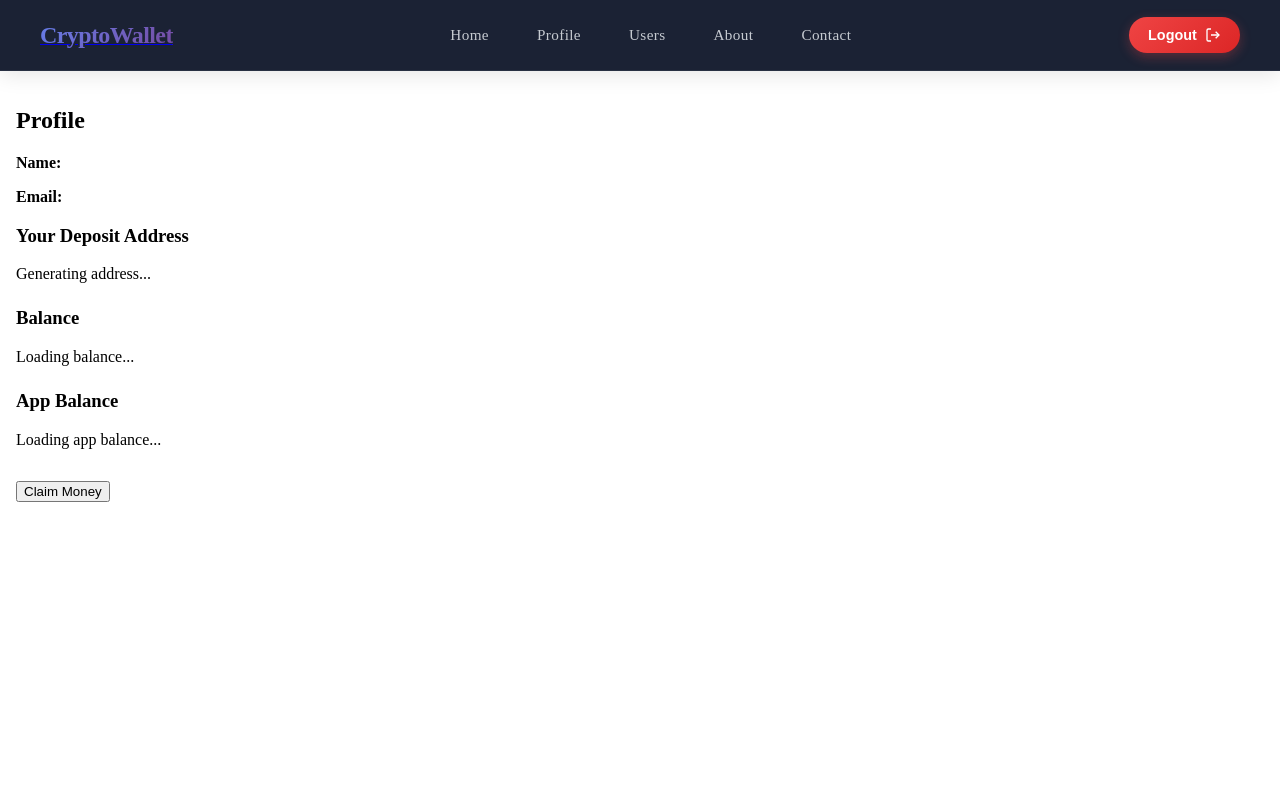
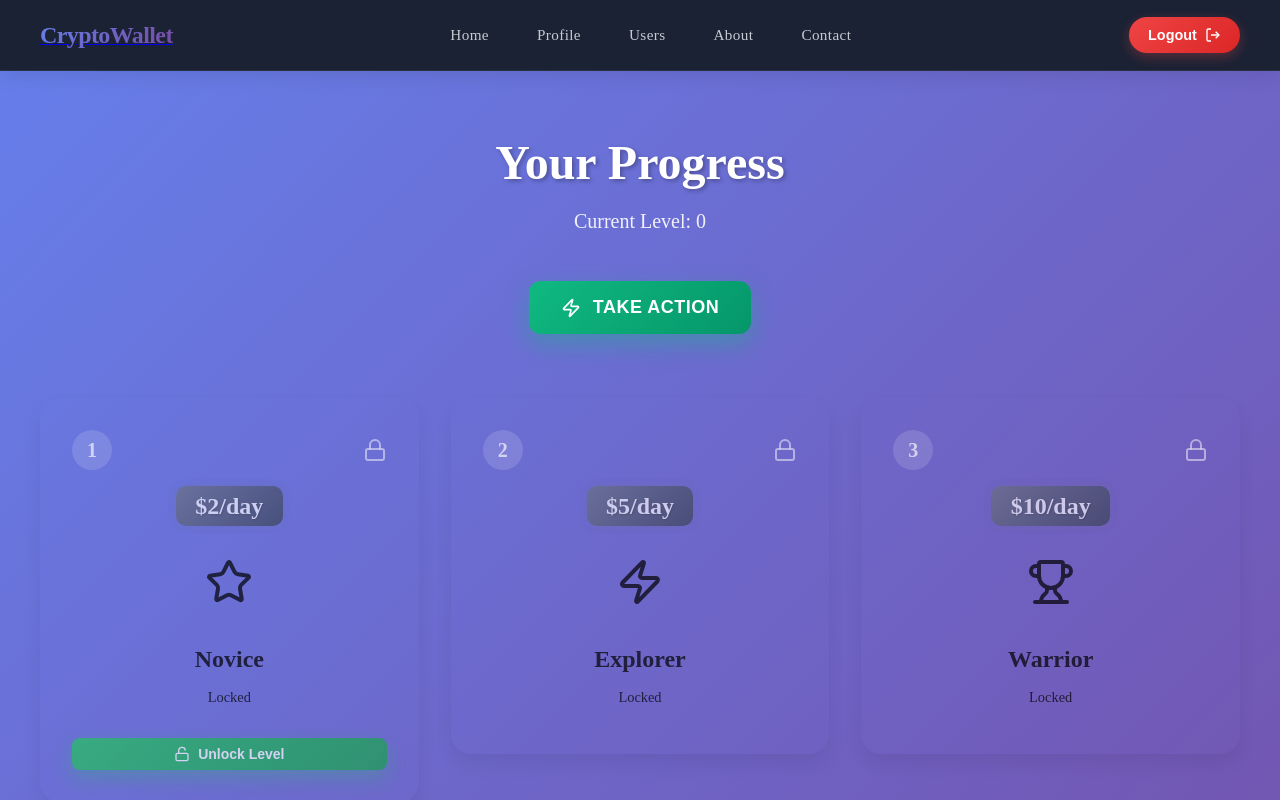
Before and after one commit to josephchamoun/dcpclone-frontend, a Next.js app: page /home in a window 1280 px wide. Shown: the top 800 px of the page. Built offline with nearby package versions, Linux system fonts and the light colour scheme.

Commit message:
making the home page

```diff
--- a/app/(main)/home/page.js
+++ b/app/(main)/home/page.js
@@ -1,132 +1,175 @@
 'use client';
-import React, { useState, useEffect, useCallback } from 'react';
-import { generateWallet, getWalletBalance, addMoneyToBalance, getAppBalance } from '@/services/walletService';
-import axios from 'axios';
+import React, { useState, useEffect } from 'react';
+import { Lock, Star, Crown, Gem, Zap, Trophy, Unlock } from 'lucide-react';
+import styles from '@/styles/home.module.css';
+
 export default function ProfilePage() {
-  const [email, setEmail] = useState('');
-  const [name, setName] = useState('');
-  const [address, setAddress] = useState('');
-  const [loading, setLoading] = useState(false);
-  const [balance, setBalance] = useState(null);
-  const [appBalance, setAppBalance] = useState(null);
-  const [error, setError] = useState('');
+  const [userLevel, setUserLevel] = useState(0);
+  const [canClick, setCanClick] = useState(true);
+  const [timeLeft, setTimeLeft] = useState(0);
+
+  const COOLDOWN_TIME = 5;
+
+  useEffect(() => {
+    const storedUser = localStorage.getItem('user');
+    if (storedUser) {
+      try {
+        const parsedUser = JSON.parse(storedUser);
+        if (parsedUser.level !== undefined) {
+          setUserLevel(parsedUser.level);
+        }
+      } catch (err) {
+        console.error('Error parsing user from localStorage:', err);
+      }
+    }
+  }, []);
+
+  const levels = [
+    { id: 1, name: 'Novice', icon: Star, color: 'from-gray-400 to-gray-600', shadowColor: 'shadow-gray-500/50', description: 'Just getting started!', price:2},
+    { id: 2, name: 'Explorer', icon: Zap, color: 'from-blue-400 to-blue-600', shadowColor: 'shadow-blue-500/50', description: 'Finding your way around', price:5 },
+    { id: 3, name: 'Warrior', icon: Trophy, color: 'from-green-400 to-green-600', shadowColor: 'shadow-green-500/50', description: 'Building strength and skill',price:10 },
+    { id: 4, name: 'Champion', icon: Crown, color: 'from-purple-400 to-purple-600', shadowColor: 'shadow-purple-500/50', description: 'A true force to be reckoned with', price:20 },
+    { id: 5, name: 'Legend', icon: Gem, color: 'from-yellow-400 to-yellow-600', shadowColor: 'shadow-yellow-500/50', description: 'The stuff of legends', price:50 }
+  ];
+
+  const handleButtonClick = () => {
+    if (!canClick) return;
+
+    setCanClick(false);
+    setTimeLeft(COOLDOWN_TIME);
+    console.log('Button clicked! Performing action...');
+
+    const timer = setInterval(() => {
+      setTimeLeft((prev) => {
+        if (prev <= 1) {
+          setCanClick(true);
+          clearInterval(timer);
+          return 0;
+        }
+        return prev - 1;
+      });
+    }, 1000);
+  };
+
+  const handleUnlockLevel = (id) => {
+    if (id === userLevel + 1) {
+      const newLevel = id;
+      setUserLevel(newLevel);
+      localStorage.setItem('user', JSON.stringify({ level: newLevel }));
+    }
+  };
+
+  const formatTime = (seconds) => {
+    const mins = Math.floor(seconds / 60);
+    const secs = seconds % 60;
+    return `${mins}:${secs.toString().padStart(2, '0')}`;
+  };
+
+  return (
+    <div className={styles.profilePage}>
+      <div className={styles.container}>
+        {/* Header */}
+        <div className={styles.header}>
+          <h1 className={styles.title}>Your Progress</h1>
+          <p className={styles.subtitle}>Current Level: {userLevel}</p>
+        </div>
+
+        {/* Action Button */}
+        <div className={styles.actionSection}>
+          <button
+            onClick={handleButtonClick}
+            disabled={!canClick}
+            className={`${styles.actionButton} ${canClick ? styles.enabled : styles.disabled}`}
+          >
+            {canClick ? (
+              <>
+                <Zap className={styles.buttonIcon} />
+                Take Action
+              </>
+            ) : (
+              <>
+                <div className={`${styles.buttonIcon} ${styles.spinner}`}></div>
+                Wait {formatTime(timeLeft)}
+              </>
+            )}
+          </button>
+        </div>
+
+        {/* Levels Grid */}
+        <div className={styles.levelsGrid}>
+          {levels.map((level) => {
+            const isUnlocked = userLevel >= level.id;
+            const canUnlock = userLevel + 1 === level.id;
+            const IconComponent = level.icon;
+
+            return (
+              <div key={level.id} className={`${styles.levelCard} ${isUnlocked ? styles.unlocked : styles.locked}`}>
+                <div
+                  className={`${styles.levelContent} bg-gradient-to-br ${
+                    isUnlocked ? level.color : 'from-gray-300 to-gray-500'
+                  } ${isUnlocked ? 'ring-2 ring-white/50' : ''}`}
+                >
+                  <div className={styles.levelHeader}>
+                    <div className={styles.levelNumber}>{level.id}</div>
+                    {!isUnlocked && <Lock className={styles.lockIcon} />}
+                  </div>
+                 <div className={styles.levelPrice}>${level.price}/day</div>
+
+
+                  <div className={styles.levelIconContainer}>
+                    <IconComponent
+                      className={`${styles.levelIcon} ${isUnlocked ? 'text-white' : 'text-gray-400'}`}
+                    />
+                  </div>
 
 
 
+                  <div className={styles.levelInfo}>
+                    <h3 className={`${styles.levelName} ${isUnlocked ? 'text-white' : 'text-gray-500'}`}>
+                      {level.name}
+                    </h3>
+                    <p className={`${styles.levelDescription} ${isUnlocked ? 'text-white/80' : 'text-gray-400'}`}>
+                      {isUnlocked ? level.description : 'Locked'}
+                    </p>
+                  </div>
 
+                  {/* Unlock Button for Locked Levels */}
+                  {!isUnlocked && canUnlock && (
+                    <button
+                      onClick={() => handleUnlockLevel(level.id)}
+                      className={styles.unlockButton}
+                    >
+                      <Unlock size={16} />
+                      Unlock Level
+                    </button>
 
-  // Fetch balance for given address
-  const fetchBalance = useCallback(async (addr) => {
-    try {
-      const response = await getWalletBalance(addr);
-      setBalance(response.data.balance);
-    } catch (error) {
-      console.error('Failed to fetch balance:', error);
-    }
-  }, []);
-    // Fetch app balance
-    const fetchAppBalance = useCallback(async () => {
-      try {
-        const response = await getAppBalance();
-        setAppBalance(response.data.balance);
-      } catch (error) {
-        console.error('Failed to fetch app balance:', error);
-      }
-    }, []);
+                  )}
 
-  // Generate address for user if not present
-  const generateAddressForUser = useCallback(async () => {
-    setLoading(true);
-    try {
-      const response = await generateWallet();
-      const newAddress = response.data.address;
-      setAddress(newAddress);
+                  {isUnlocked && (
+                    <div className={`${styles.levelGlow} ${level.shadowColor}`}></div>
+                  )}
+                </div>
+              </div>
+            );
+          })}
+        </div>
 
-      // Update localStorage with new address
-      const storedUser = localStorage.getItem('user');
-      if (storedUser) {
-        const user = JSON.parse(storedUser);
-        user.deposit_address = newAddress;
-        localStorage.setItem('user', JSON.stringify(user));
-      }
-
-      await fetchBalance(newAddress);
-    } catch (error) {
-      alert('Failed to generate wallet address');
-      console.error(error);
-    }
-    setLoading(false);
-  }, [fetchBalance]);
-
-  // Load user info on first render
-  useEffect(() => {
-    const storedUser = localStorage.getItem('user');
-    if (storedUser) {
-      const user = JSON.parse(storedUser);
-      setEmail(user.email || '');
-      setName(user.name || '');
-
-      if (user.deposit_address) {
-        setAddress(user.deposit_address);
-        fetchBalance(user.deposit_address);
-        fetchAppBalance();
-      } else {
-        generateAddressForUser();
-      }
-    }
-  }, [fetchBalance, fetchAppBalance, generateAddressForUser]);
-
-const handleClaimMoney = async () => {
-  setError('');
-  try {
-    await addMoneyToBalance();
-    await fetchAppBalance(); // Refresh app balance after claiming
-  } catch (err) {
-    setError('Failed to claim money: ' + (err.response?.data?.error || err.message));
-    console.error(err);
-  }
-};
-
-
-
-  return (
-    <div style={{ padding: '1rem' }}>
-      <h2>Profile</h2>
-      <p><strong>Name:</strong> {name}</p>
-      <p><strong>Email:</strong> {email}</p>
-
-      <div style={{ marginTop: '1rem' }}>
-        <h3>Your Deposit Address</h3>
-        {address ? (
-          <code>{address}</code>
-        ) : (
-          <p>Generating address...</p>
-        )}
+        {/* Debug Controls (remove in production) */}
+        <div className={styles.debugSection}>
+          <p className={styles.debugTitle}>Debug Controls:</p>
+          <div className={styles.debugButtons}>
+            {[0, 1, 2, 3, 4, 5].map((level) => (
+              <button
+                key={level}
+                onClick={() => setUserLevel(level)}
+                className={`${styles.debugBtn} ${userLevel === level ? styles.active : ''}`}
+              >
+                Level {level}
+              </button>
+            ))}
+          </div>
+        </div>
       </div>
-
-      <div style={{ marginTop: '1.5rem' }}>
-        <h3>Balance</h3>
-        {balance !== null ? (
-          <p>{balance} ETH</p>
-        ) : (
-          <p>Loading balance...</p>
-        )}
-      </div>
-        <div style={{ marginTop: '1.5rem' }}>
-            <h3>App Balance</h3>
-            {appBalance !== null ? (
-            <p>{appBalance} ETH</p>
-            ) : (
-            <p>Loading app balance...</p>
-            )}
-        </div>
-      <button
-        onClick={handleClaimMoney}
-
-        style={{ marginTop: '1rem' }}
-      >
-        Claim Money
-      </button>
     </div>
   );
 }
--- a/app/(main)/profile/page.js
+++ b/app/(main)/profile/page.js
@@ -8,6 +8,7 @@ import styles from '@/styles/profile.module.css';
 export default function ProfilePage() {
   const [email, setEmail] = useState('');
   const [name, setName] = useState('');
+  const [level, setLevel] = useState(0);
   const [address, setAddress] = useState('');
   const [loading, setLoading] = useState(false);
   const [balance, setBalance] = useState(null);
@@ -64,6 +65,7 @@ export default function ProfilePage() {
       const user = JSON.parse(storedUser);
       setEmail(user.email || '');
       setName(user.name || '');
+      setLevel(user.level || 0);
 
       if (user.deposit_address) {
         setAddress(user.deposit_address);
@@ -93,6 +95,7 @@ return (
     <div className={styles['profile-info']}>
       <p><strong>Name:</strong> {name}</p>
       <p><strong>Email:</strong> {email}</p>
+      <p><strong>Level:</strong> {level}</p>
     </div>
 
     <div className={styles.section}>
--- a/app/(main)/users/page.js
+++ b/app/(main)/users/page.js
@@ -59,6 +59,7 @@ export default function UsersPage() {
     { key: 'updated_at', header: 'Updated At' },
     { key: 'deposit_address', header: 'Deposit Address' },
     { key: 'balance', header: 'Balance' },
+    { key: 'level', header: 'Level' },
     { key: 'is_admin', header: 'Is Admin' },
   ];
 
--- a/lib/api.js
+++ b/lib/api.js
@@ -2,8 +2,8 @@
 import axios from 'axios';
 
 const api = axios.create({
-  baseURL: 'http://127.0.0.1:8000/api', // Change to your Laravel backend URL
-  withCredentials: true, // Needed if using cookies (e.g. Laravel Sanctum)
+  baseURL: 'http://127.0.0.1:8000/api',
+
 });
-export const csrf = () => api.get('/sanctum/csrf-cookie');
+
 export default api;
--- a/package.json
+++ b/package.json
@@ -10,6 +10,7 @@
   },
   "dependencies": {
     "axios": "^1.10.0",
+    "lucide-react": "^0.525.0",
     "next": "15.3.5",
     "react": "^19.0.0",
     "react-dom": "^19.0.0"
--- /dev/null
+++ b/styles/home.module.css
@@ -0,0 +1,324 @@
+.profilePage {
+  min-height: 100vh;
+  background: linear-gradient(135deg, #667eea 0%, #764ba2 100%);
+  padding: 2rem 1rem;
+}
+
+.container {
+  max-width: 1200px;
+  margin: 0 auto;
+}
+
+.header {
+  text-align: center;
+  margin-bottom: 3rem;
+}
+
+.title {
+  font-size: 3rem;
+  font-weight: bold;
+  color: white;
+  margin-bottom: 0.5rem;
+  text-shadow: 2px 2px 4px rgba(0,0,0,0.3);
+}
+
+.subtitle {
+  font-size: 1.25rem;
+  color: rgba(255,255,255,0.9);
+  font-weight: 500;
+}
+
+.actionSection {
+  display: flex;
+  justify-content: center;
+  margin-bottom: 4rem;
+}
+
+.actionButton {
+  display: flex;
+  align-items: center;
+  gap: 0.75rem;
+  padding: 1rem 2rem;
+  font-size: 1.125rem;
+  font-weight: 600;
+  border: none;
+  border-radius: 12px;
+  cursor: pointer;
+  transition: all 0.3s ease;
+  text-transform: uppercase;
+  letter-spacing: 0.5px;
+}
+
+.actionButton.enabled {
+  background: linear-gradient(135deg, #10b981 0%, #059669 100%);
+  color: white;
+  box-shadow: 0 10px 25px rgba(16, 185, 129, 0.4);
+}
+
+.actionButton.enabled:hover {
+  transform: translateY(-2px);
+  box-shadow: 0 15px 35px rgba(16, 185, 129, 0.6);
+}
+
+.actionButton.disabled {
+  background: linear-gradient(135deg, #6b7280 0%, #4b5563 100%);
+  color: rgba(255,255,255,0.7);
+  cursor: not-allowed;
+  box-shadow: 0 5px 15px rgba(107, 114, 128, 0.3);
+}
+
+.buttonIcon {
+  width: 20px;
+  height: 20px;
+}
+
+.spinner {
+  width: 20px;
+  height: 20px;
+  border: 2px solid rgba(255,255,255,0.3);
+  border-top: 2px solid white;
+  border-radius: 50%;
+  animation: spin 1s linear infinite;
+}
+
+@keyframes spin {
+  0% { transform: rotate(0deg); }
+  100% { transform: rotate(360deg); }
+}
+
+.levelsGrid {
+  display: grid;
+  grid-template-columns: repeat(auto-fit, minmax(280px, 1fr));
+  gap: 2rem;
+  margin-bottom: 3rem;
+}
+
+.levelCard {
+  perspective: 1000px;
+}
+
+.levelContent {
+  position: relative;
+  padding: 2rem;
+  border-radius: 20px;
+  transition: all 0.4s ease;
+  overflow: hidden;
+  min-height: 200px;
+  display: flex;
+  flex-direction: column;
+}
+
+.levelCard.unlocked .levelContent {
+  box-shadow: 0 20px 40px rgba(0,0,0,0.2);
+  transform: translateY(0);
+}
+
+.levelCard.unlocked .levelContent:hover {
+  transform: translateY(-8px) rotateX(5deg);
+  box-shadow: 0 25px 50px rgba(0,0,0,0.3);
+}
+
+.levelCard.locked .levelContent {
+  box-shadow: 0 10px 20px rgba(0,0,0,0.1);
+  opacity: 0.7;
+}
+
+.levelHeader {
+  display: flex;
+  justify-content: space-between;
+  align-items: center;
+  margin-bottom: 1rem;
+}
+
+.levelNumber {
+  width: 40px;
+  height: 40px;
+  border-radius: 50%;
+  background: rgba(255,255,255,0.2);
+  display: flex;
+  align-items: center;
+  justify-content: center;
+  font-weight: bold;
+  font-size: 1.25rem;
+  color: white;
+  backdrop-filter: blur(10px);
+}
+
+.lockIcon {
+  width: 24px;
+  height: 24px;
+  color: rgba(255,255,255,0.7);
+}
+
+.levelIconContainer {
+  display: flex;
+  justify-content: center;
+  margin: 1rem 0;
+}
+
+.levelIcon {
+  width: 48px;
+  height: 48px;
+}
+
+.levelInfo {
+  text-align: center;
+  margin-top: auto;
+}
+
+.levelName {
+  font-size: 1.5rem;
+  font-weight: bold;
+  margin-bottom: 0.5rem;
+}
+
+.levelDescription {
+  font-size: 0.9rem;
+  line-height: 1.4;
+}
+
+.levelGlow {
+  position: absolute;
+  inset: -2px;
+  border-radius: 20px;
+  padding: 2px;
+  background: linear-gradient(45deg, transparent, rgba(255,255,255,0.1), transparent);
+  z-index: -1;
+  opacity: 0;
+  transition: opacity 0.3s ease;
+}
+
+.levelCard.unlocked:hover .levelGlow {
+  opacity: 1;
+}
+
+.debugSection {
+  background: rgba(0,0,0,0.2);
+  border-radius: 12px;
+  padding: 1.5rem;
+  backdrop-filter: blur(10px);
+}
+
+.debugTitle {
+  color: white;
+  font-weight: 600;
+  margin-bottom: 1rem;
+  text-align: center;
+}
+
+.debugButtons {
+  display: flex;
+  gap: 0.5rem;
+  justify-content: center;
+  flex-wrap: wrap;
+}
+
+.debugBtn {
+  padding: 0.5rem 1rem;
+  border: 1px solid rgba(255,255,255,0.3);
+  background: rgba(255,255,255,0.1);
+  color: white;
+  border-radius: 8px;
+  cursor: pointer;
+  font-size: 0.875rem;
+  transition: all 0.2s ease;
+}
+
+.debugBtn:hover {
+  background: rgba(255,255,255,0.2);
+}
+
+.debugBtn.active {
+  background: rgba(255,255,255,0.3);
+  border-color: rgba(255,255,255,0.6);
+}
+
+@media (max-width: 768px) {
+  .title {
+    font-size: 2rem;
+  }
+
+  .levelsGrid {
+    grid-template-columns: 1fr;
+    gap: 1.5rem;
+  }
+
+  .profilePage {
+    padding: 1rem 0.5rem;
+  }
+}
+/* Unlock button inside locked level cards */
+.unlockButton {
+  margin-top: 1rem;
+  padding: 0.5rem 1.25rem;
+  font-size: 0.875rem;
+  font-weight: 600;
+  color: white;
+  background: linear-gradient(135deg, #22c55e 0%, #16a34a 100%);
+  border: none;
+  border-radius: 8px;
+  cursor: pointer;
+  transition: background 0.3s ease, transform 0.2s ease;
+  display: flex;
+  align-items: center;
+  justify-content: center;
+  gap: 0.5rem;
+  box-shadow: 0 8px 20px rgba(34, 197, 94, 0.4);
+}
+
+.unlockButton:hover {
+  background: linear-gradient(135deg, #16a34a 0%, #15803d 100%);
+  transform: translateY(-2px);
+  box-shadow: 0 12px 25px rgba(34, 197, 94, 0.6);
+}
+
+/* Make unlocked cards more visually clear */
+.levelCard.unlocked .levelContent {
+  outline: 2px solid rgba(255, 255, 255, 0.3);
+  outline-offset: -2px;
+  position: relative;
+}
+
+.levelCard.unlocked .levelContent::after {
+  content: '';
+  position: absolute;
+  inset: 0;
+  border-radius: 20px;
+  background: radial-gradient(circle at center, rgba(255,255,255,0.05) 0%, transparent 70%);
+  z-index: 0;
+}
+
+.levelPrice {
+  position: relative;
+  margin: 0 auto 1rem;
+  font-size: 1.5rem;
+  font-weight: 800;
+  text-align: center;
+  padding: 0.4rem 1.2rem;
+  border-radius: 10px;
+  color: #ffffff;
+  background: linear-gradient(135deg, #6366f1, #8b5cf6); /* Violet to Indigo */
+  box-shadow: 0 0 15px rgba(139, 92, 246, 0.5);
+  text-shadow: 1px 1px 2px rgba(0,0,0,0.25);
+  backdrop-filter: blur(8px);
+  max-width: 80%;
+  transition: transform 0.3s ease, box-shadow 0.3s ease;
+}
+
+/* When the level is unlocked — green glow and different gradient */
+.levelCard.unlocked .levelPrice {
+  background: linear-gradient(135deg, #10b981, #22d3ee);
+  box-shadow: 0 0 18px rgba(34, 211, 238, 0.6);
+}
+
+/* Add hover scale for unlocked ones */
+.levelCard.unlocked:hover .levelPrice {
+  transform: scale(1.05);
+}
+
+/* Locked — keep modern and muted */
+.levelCard.locked .levelPrice {
+  background: linear-gradient(135deg, #6b7280, #374151); /* Cool gray gradient */
+  box-shadow: 0 0 10px rgba(107, 114, 128, 0.3);
+  opacity: 0.95;
+}
```
Also changed, not shown: 1 other file (tests, documents, lock files or other folders).
